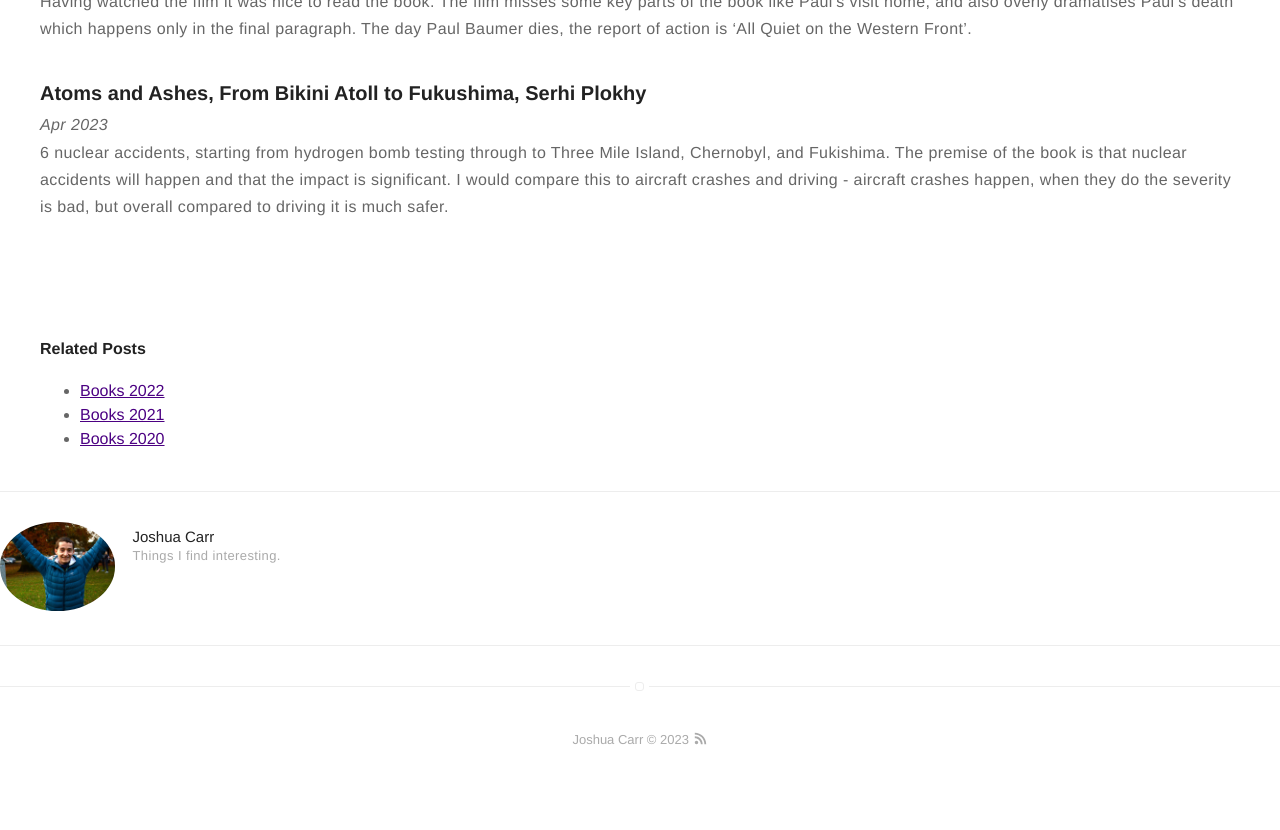
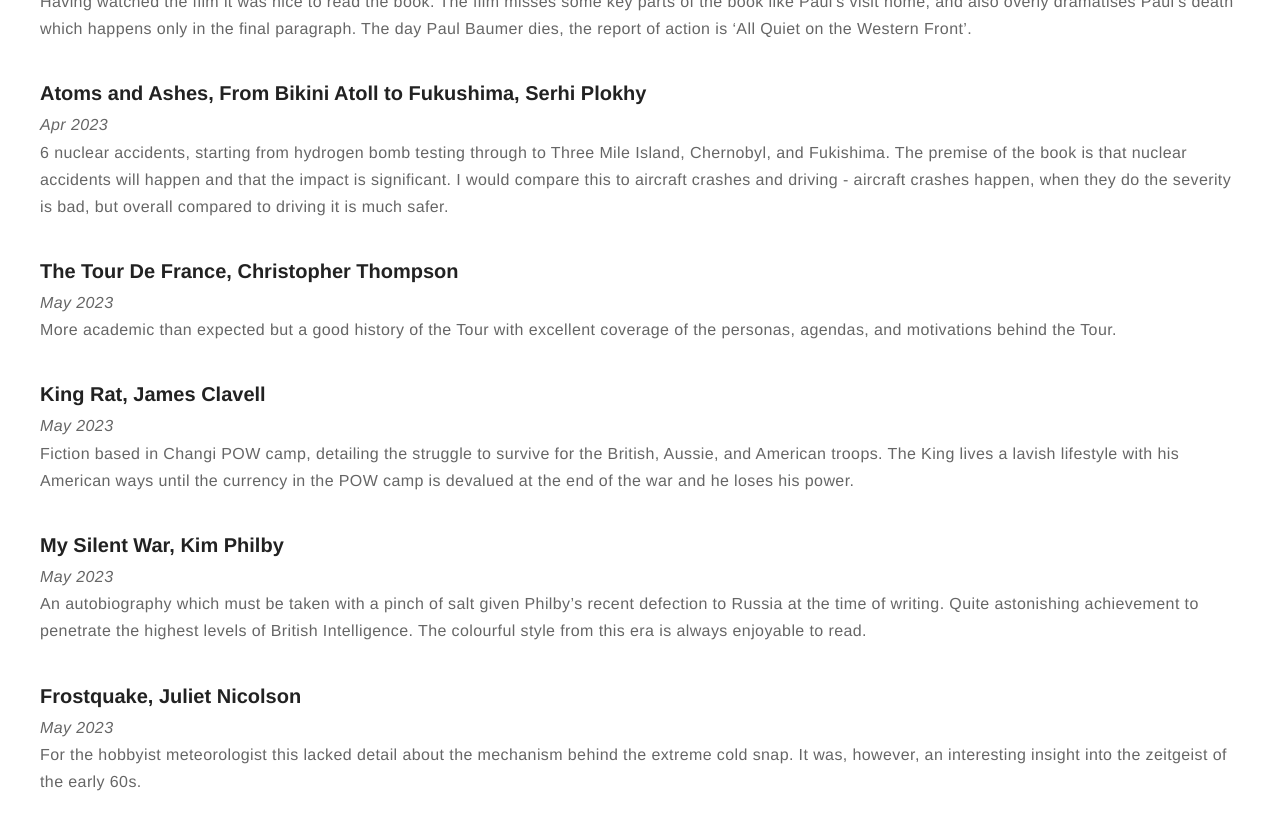
Before and after one commit to jc782/jc782.github.io, a Jekyll site: the page built from _posts/2022-12-28-Books-2023.markdown, in a window 1280 px wide and 900 px high, scrolled down 1945 px. Shown: the top 830 px of the window. Built offline with Jekyll 4.4.1, drawn with Linux system fonts in a browser that asks for light colours; before the commit the page ends 2732 px from its top, so only the background shows below that.

Commit message:
+books in May

```diff
--- a/_posts/2022-12-28-Books-2023.markdown
+++ b/_posts/2022-12-28-Books-2023.markdown
@@ -62,3 +62,19 @@ Having watched the film it was nice to read the book. The film misses some key p
 ### Atoms and Ashes, From Bikini Atoll to Fukushima, Serhi Plokhy
 *Apr 2023*
 6 nuclear accidents, starting from hydrogen bomb testing through to Three Mile Island, Chernobyl, and Fukishima. The premise of the book is that nuclear accidents will happen and that the impact is significant. I would compare this to aircraft crashes and driving - aircraft crashes happen, when they do the severity is bad, but overall compared to driving it is much safer.
+
+### The Tour De France, Christopher Thompson
+*May 2023*
+More academic than expected but a good history of the Tour with excellent coverage of the personas, agendas, and motivations behind the Tour.
+
+### King Rat, James Clavell
+*May 2023*
+Fiction based in Changi POW camp, detailing the struggle to survive for the British, Aussie, and American troops. The King lives a lavish lifestyle with his American ways until the currency in the POW camp is devalued at the end of the war and he loses his power.
+
+### My Silent War, Kim Philby
+*May 2023*
+An autobiography which must be taken with a pinch of salt given Philby's recent defection to Russia at the time of writing. Quite astonishing achievement to penetrate the highest levels of British Intelligence. The colourful style from this era is always enjoyable to read.
+
+### Frostquake, Juliet Nicolson
+*May 2023*
+For the hobbyist meteorologist this lacked detail about the mechanism behind the extreme cold snap. It was, however, an interesting insight into the zeitgeist of the early 60s.
```
